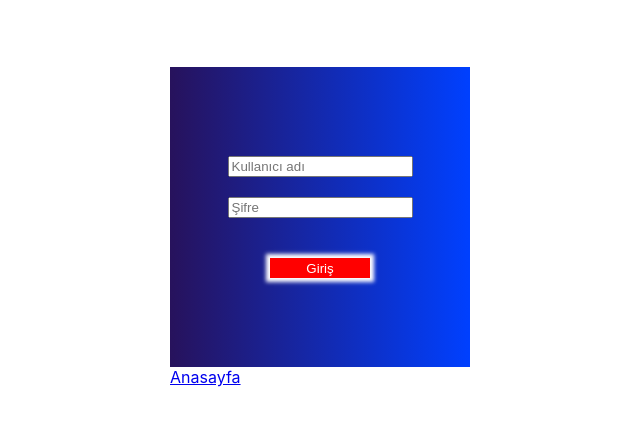
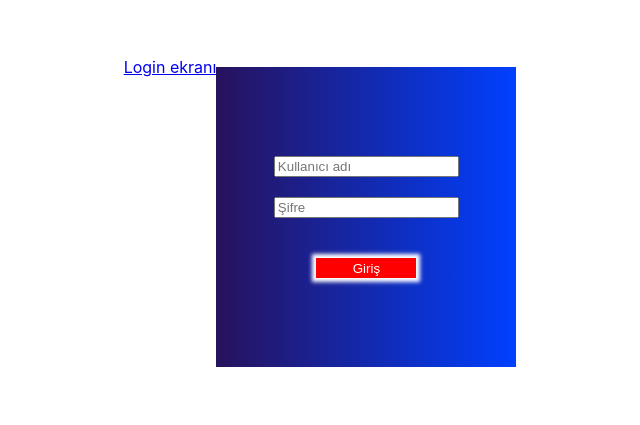
Before and after one commit to GoktugYmsk/react-login-challange, a React (Create React App) app: page /Login in a window 1280 px wide. Before the commit this address had no page. Shown: the part 233-658 px from the top of the page, without its empty margins (320-960 px from the left). Built offline with nearby package versions, Linux system fonts and the light colour scheme.

Commit message:
page fault corrected

```diff
--- a/src/App.js
+++ b/src/App.js
@@ -14,7 +14,12 @@ function App() {
       </Helmet>
       <header className="App-header">
       </header>
-      <Login/>
+      <NavLink className='homePage' to='/Login' >
+        Login ekranı
+      </NavLink>
+      <Routes>
+        <Route path="/Login" element={<Login/>} />
+      </Routes>
     </div>
   );
 }
--- a/src/components/loginPage/Login.js
+++ b/src/components/loginPage/Login.js
@@ -11,22 +11,16 @@ function Login() {
   const navigate = useNavigate();
 
   const inputSuccess = () => {
-    if (user === 'admin' && password === '1233') {
+    if (user === 'admin' && password === '1234') {
       const newToken = 'exampleToken';
       setToken(newToken);
       localStorage.setItem('token', newToken);
       console.log('Token oluşturuldu ve localStorage\'e kaydedildi.');
-      navigate('/');
+      navigate('/home');
     } else {
       console.log('Hatalı kullanıcı adı veya şifre');
     }
   };
-
-  const isLoggedIn = localStorage.getItem('token') === 'exampleToken';
-
-  if (isLoggedIn) {
-    return <Home />;
-  }
 
   return (
     <div className="loginMainPage">
@@ -35,15 +29,9 @@ function Login() {
       </Helmet>
       <div className='login' >
         <input onChange={e => setUser(e.target.value)} placeholder='Kullanıcı adı' />
-        <input onChange={e => setPassword(e.target.value)} placeholder='Şifre' />
+        <input type='password' onChange={e => setPassword(e.target.value)} placeholder='Şifre' />
         <button onClick={inputSuccess} className='loginButton' >Giriş</button>
       </div>
-      <NavLink className='homePage' to='/' >
-        Anasayfa
-      </NavLink>
-      <Routes>
-        <Route path="/" element={<Home />} />
-      </Routes>
     </div>
   );
 }
```
